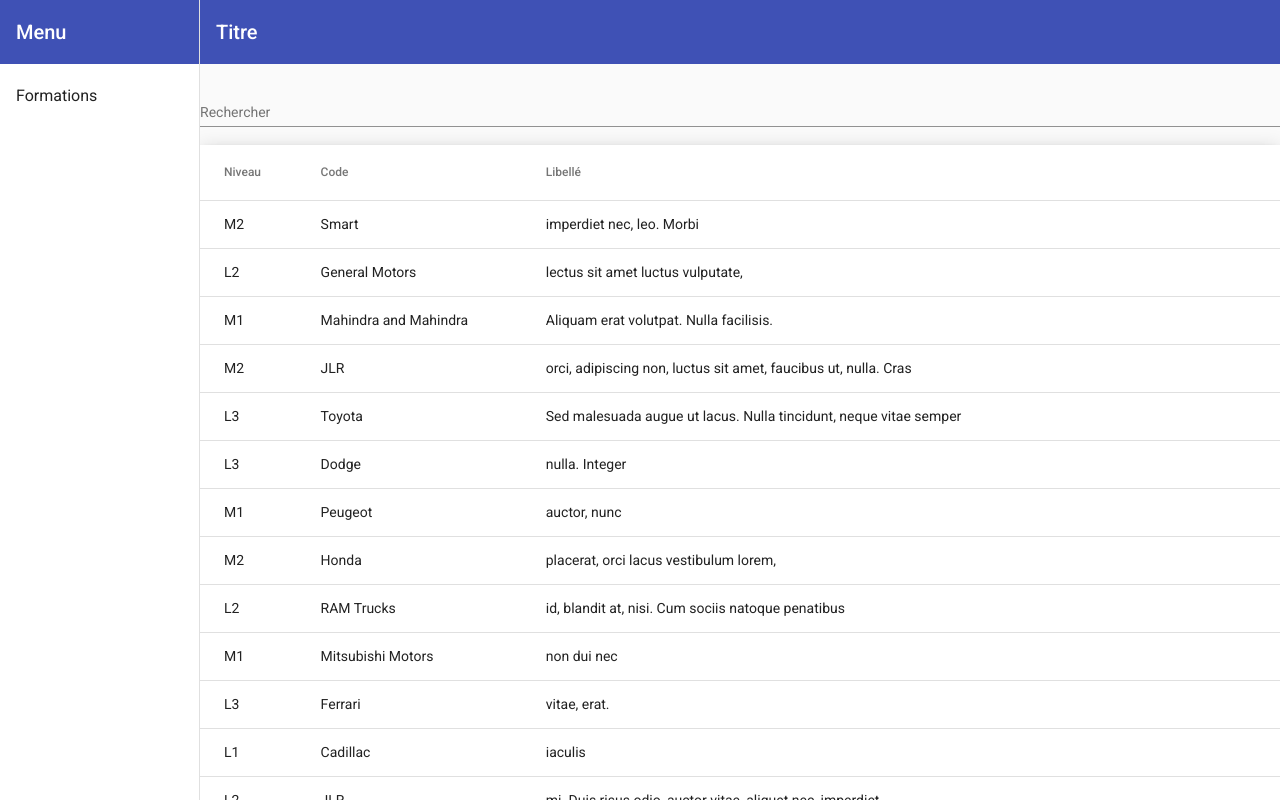
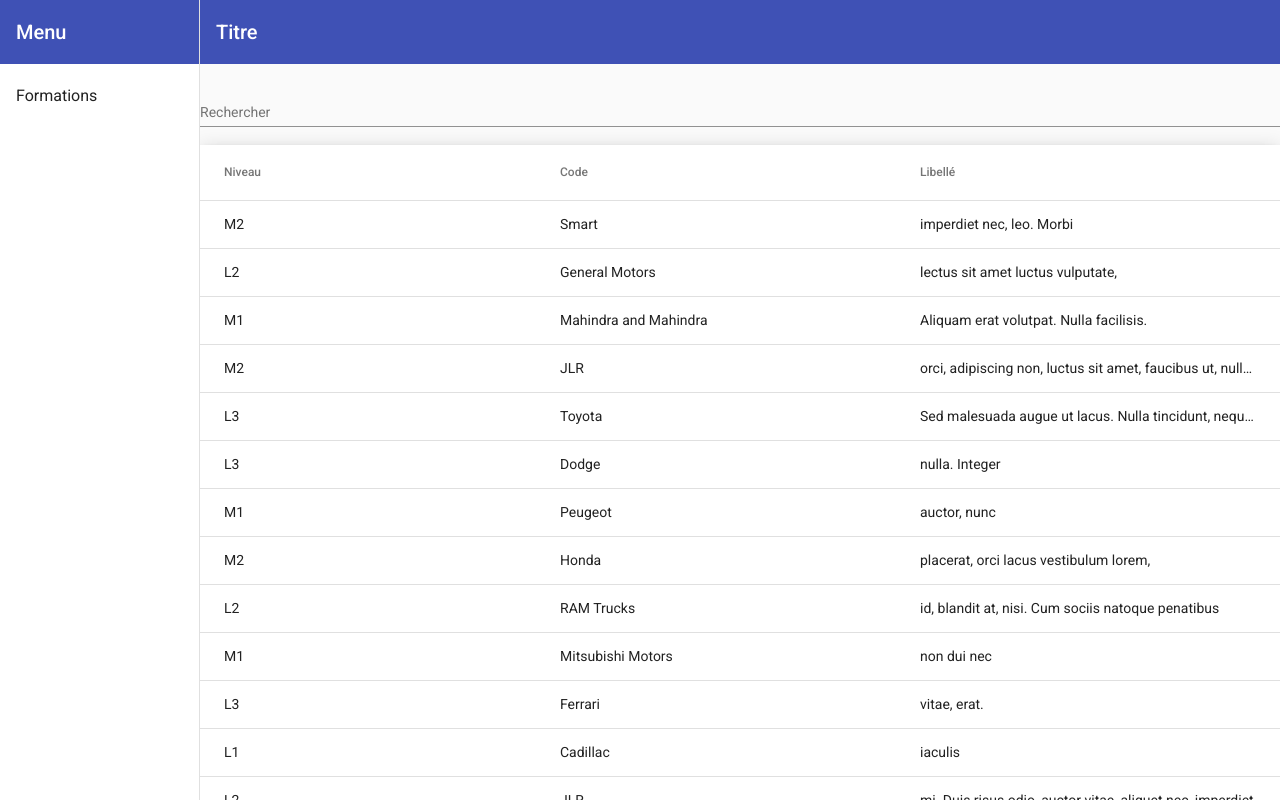
Before and after one commit to Amrelha/UboFrontEnd, an Angular app: page / in a window 1280 px wide. Built offline with nearby package versions, Linux system fonts and the light colour scheme.

Commit message:
add text trunck and popup libellé

```diff
--- a/src/app/formations-table/formations-table.component.css
+++ b/src/app/formations-table/formations-table.component.css
@@ -1,9 +1,17 @@
 /* Structure */
 table {
   width: 100%;
+  table-layout: fixed;
 }
 
 .mat-form-field {
   font-size: 14px;
   width: 100%;
 }
+
+th, td {
+  overflow: hidden;
+  width:auto;
+  text-overflow: ellipsis;
+  white-space: nowrap;
+}
--- a/src/app/formations-table/formations-table.component.html
+++ b/src/app/formations-table/formations-table.component.html
@@ -20,7 +20,7 @@
   <!-- Libelle Column -->
   <ng-container matColumnDef="Libelle">
     <th mat-header-cell *matHeaderCellDef mat-sort-header> Libellé </th>
-    <td mat-cell *matCellDef="let element"> {{element.Libelle}} </td>
+    <td mat-cell *matCellDef="let element"><span title={{element.Libelle}}> {{element.Libelle}} </span></td>
   </ng-container>
 
   <tr mat-header-row *matHeaderRowDef="displayedColumns"></tr>
```
Also changed, not shown: src/app/formations-table/formations-table.component.ts (+1 -1 lines).
